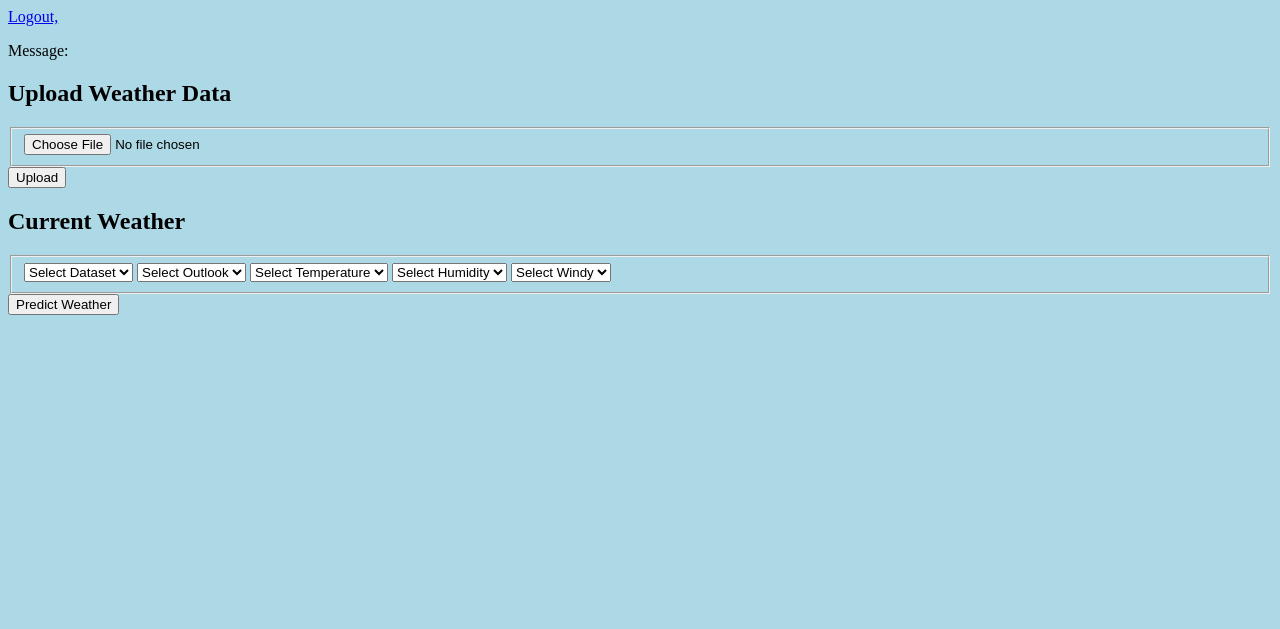
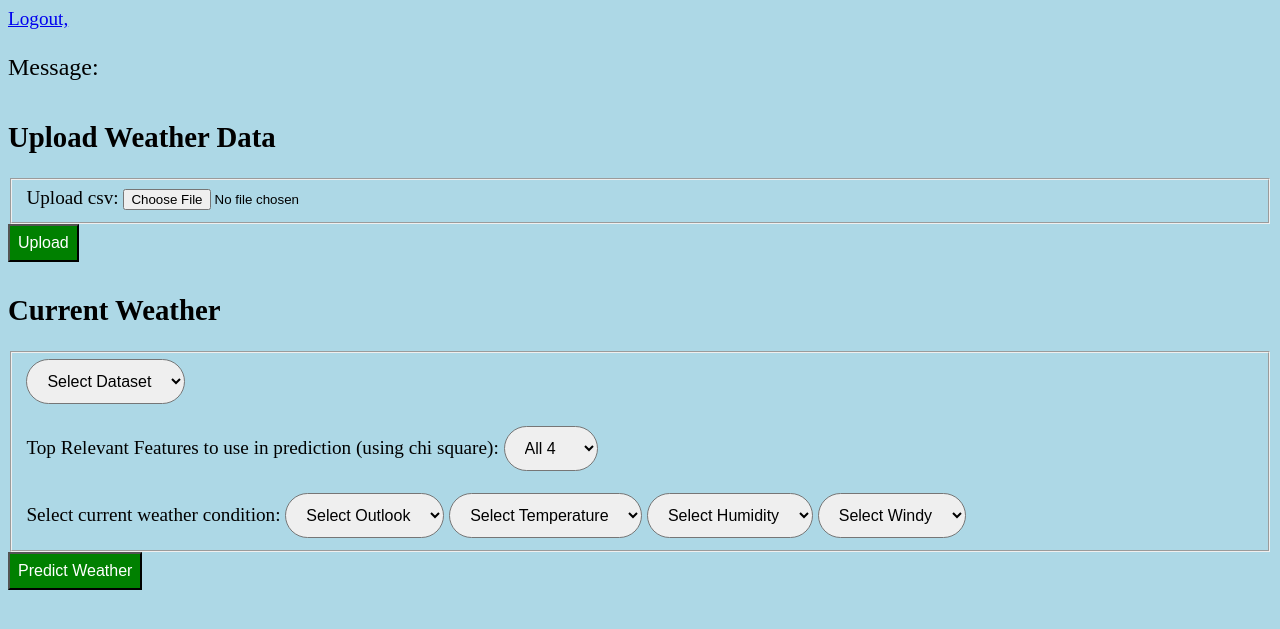
Before and after one commit to yetendra-bhandari/weather_predict, a Django app: template weather/templates/weather/app.html in a window 1280 px wide. Shown: the top 629 px of the page. Run offline with Django 3.2, Linux system fonts and the light colour scheme; the template is opened without the code that fills it, so the values that code supplies are empty.

Commit message:
chi2 feature selection

```diff
--- a/weather/models.py
+++ b/weather/models.py
@@ -41,6 +41,12 @@ class Data(models.Model):
     bad_windy_true = models.DecimalField(max_digits=10, decimal_places=9)
     bad_windy_false = models.DecimalField(max_digits=10, decimal_places=9)
 
+    # chi2 values
+    chi2_outlook = models.DecimalField(max_digits=10, decimal_places=9)
+    chi2_temp = models.DecimalField(max_digits=10, decimal_places=9)
+    chi2_humidity = models.DecimalField(max_digits=10, decimal_places=9)
+    chi2_windy = models.DecimalField(max_digits=10, decimal_places=9)
+
     # Selected Features
     is_outlook_selected = models.BooleanField()
     is_temp_selected = models.BooleanField()
--- a/weather/templates/weather/app.html
+++ b/weather/templates/weather/app.html
@@ -9,12 +9,40 @@
       body {
         background-color: lightblue;
         color: black;
+        font-size: 1.2rem;
+      }
+
+      select {
+        padding: 0.75rem 1rem;
+        font-size: 1rem;
+        border-radius: 1.5rem;
+      }
+
+      input[type=submit] {
+        font-size: 1rem;
+        padding: 0.5rem;
+        background-color: green;
+        color: white;
+        cursor: pointer;
+      }
+
+      .message {
+        font-size: 1.5rem;
+        margin-bottom: 2.5rem;
+      }
+
+      form {
+        margin-bottom: 2rem;
+      }
+
+      h1 {
+        text-align: center;
       }
     </style>
   </head>
   <body>
     <a href="{% url 'logout' %}">Logout, {{ name }}</a>
-    <p>Message: {{ message|default_if_none:"---" }}</p>
+    <p class="message">Message: {{ message|default_if_none:"---" }}</p>
     <h2>Upload Weather Data</h2>
     <form
       action="{% url 'upload' %}"
@@ -23,6 +51,7 @@
     >
       {% csrf_token %}
       <fieldset>
+        <label>Upload csv: </label>
         <input type="file" name="data" required />
       </fieldset>
       <input type="submit" value="Upload" />
@@ -37,6 +66,18 @@
           <option value="{{ data.id }}">{{ data.csvname }}</option>
           {% endfor %}
         </select>
+        <br/>
+        <br/>
+        <label>Top Relevant Features to use in prediction (using chi square): </label>
+        <select name="features" required>
+          <option value="4">All 4</option>
+          <option value="3">Top 3</option>
+          <option value="2">Top 2</option>
+          <option value="1">Top 1</option>
+        </select>
+        <br/>
+        <br/>
+        <label>Select current weather condition: </label>
         <select name="outlook" required>
           <option value="">Select Outlook</option>
           <option value="sunny">Sunny</option>
--- a/weather/views.py
+++ b/weather/views.py
@@ -45,12 +45,11 @@ def upload(request):
 
 def predict(request):
     try:
-        data_id, outlook, temp, humidity, windy = request.GET['data'], request.GET[
+        data_id, features, outlook, temp, humidity, windy = request.GET['data'], request.GET['features'], request.GET[
             'outlook'], request.GET['temp'], request.GET['humidity'], request.GET['windy']
-        print(data_id, outlook, temp, humidity, windy)
         data = Data.objects.get(user__id=request.session['id'], id=data_id)
         good, bad = getProbability(
-            data, outlook, temp, humidity, windy)
+            data, features, outlook, temp, humidity, windy)
         request.session['message'] = 'Good Weather Probability => ' + \
             str(good) + ', Bad Weather Probability => ' + str(bad) + \
             ', Prediction => ' + ('Good' if(good > bad)
```
Also changed, not shown: weather/templates/weather/index.html (+29 -1 lines), weather/utils.py (+44 -8 lines).
